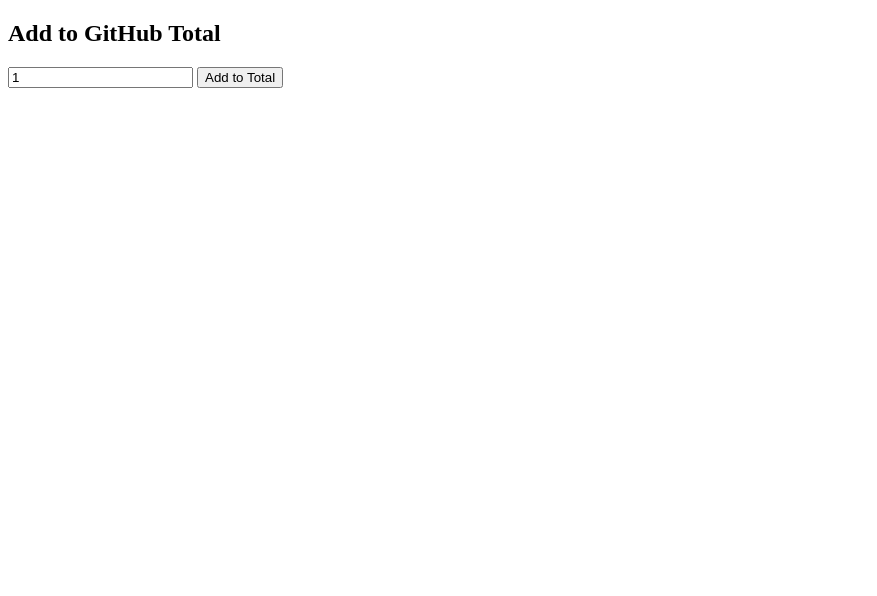
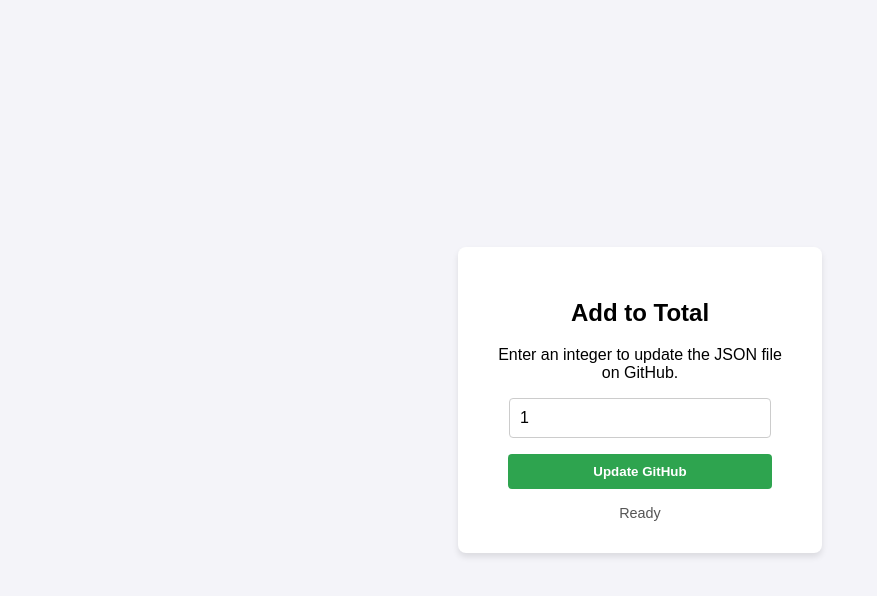
Before and after one commit to coolgames555/venmoo, a plain HTML site: page index.html in a window 1280 px wide. Shown: the whole page, without its empty margins (0-877 px from the left). Drawn offline with Linux system fonts and the light colour scheme.

Commit message:
Update index.html

```diff
--- a/index.html
+++ b/index.html
@@ -2,42 +2,77 @@
 <html lang="en">
 <head>
     <meta charset="UTF-8">
-    <title>GitHub Adder</title>
+    <meta name="viewport" content="width=device-width, initial-scale=1.0">
+    <title>GitHub Integer Adder</title>
+    <style>
+        body { font-family: sans-serif; display: flex; justify-content: center; align-items: center; height: 100vh; margin: 0; background-color: #f4f4f9; }
+        .card { background: white; padding: 2rem; border-radius: 8px; box-shadow: 0 4px 6px rgba(0,0,0,0.1); text-align: center; width: 300px; }
+        input { width: 80%; padding: 10px; margin-bottom: 1rem; border: 1px solid #ccc; border-radius: 4px; font-size: 1rem; }
+        button { width: 88%; padding: 10px; background-color: #2ea44f; color: white; border: none; border-radius: 4px; cursor: pointer; font-weight: bold; }
+        button:disabled { background-color: #94d3a2; cursor: not-allowed; }
+        #status { margin-top: 1rem; font-size: 0.9rem; color: #555; }
+        .success { color: #2ea44f !important; font-weight: bold; }
+        .error { color: #cf222e !important; }
+    </style>
 </head>
 <body>
-  <h2>Add to GitHub Total</h2>
-  <input type="number" id="numInput" value="1">
-  <button onclick="sendData()">Add to Total</button>
 
-  <p id="status"></p>
-  <h3 id="displayTotal"></h3>
+<div class="card">
+    <h2>Add to Total</h2>
+    <p>Enter an integer to update the JSON file on GitHub.</p>
+
+    <input type="number" id="numInput" value="1" step="1">
+    <button id="btn" onclick="sendData()">Update GitHub</button>
+
+    <div id="status">Ready</div>
+</div>
 
 <script>
     async function sendData() {
-      const val = document.getElementById('numInput').value;
+        const input = document.getElementById('numInput');
+        const btn = document.getElementById('btn');
         const status = document.getElementById('status');
-      const display = document.getElementById('displayTotal');
+        const val = input.value;
 
-      status.innerText = "Calculating and uploading...";
+        // Basic validation
+        if (!val || isNaN(val)) {
+            status.innerText = "❌ Please enter a valid number";
+            status.className = "error";
+            return;
+        }
+
+        // UI State: Loading
+        btn.disabled = true;
+        status.innerText = "⏳ Connecting to GitHub...";
+        status.className = "";
 
         try {
+            // This path must match your Netlify function filename
             const response = await fetch('/.netlify/functions/upload', {
                 method: 'POST',
+                headers: { 'Content-Type': 'application/json' },
                 body: JSON.stringify({ userInput: val })
             });
 
-        const result = await response.json();
+            const data = await response.json();
 
             if (response.ok) {
-          status.innerText = "✅ GitHub file updated!";
-          display.innerText = "New Total: " + result.newTotal;
+                status.innerHTML = `✅ Success!<br>New Total: ${data.newTotal}`;
+                status.className = "success";
+                input.value = ""; // Clear input on success
             } else {
-          status.innerText = "❌ Error: " + result.message;
+                status.innerText = "❌ Server Error: " + (data.message || "Failed to update");
+                status.className = "error";
             }
         } catch (err) {
-        status.innerText = "❌ Connection failed.";
+            status.innerText = "❌ Connection failed. Is the site live?";
+            status.className = "error";
+            console.error(err);
+        } finally {
+            btn.disabled = false;
         }
     }
 </script>
+
 </body>
 </html>
```
Lines whose indentation alone changed are shown as unchanged.
